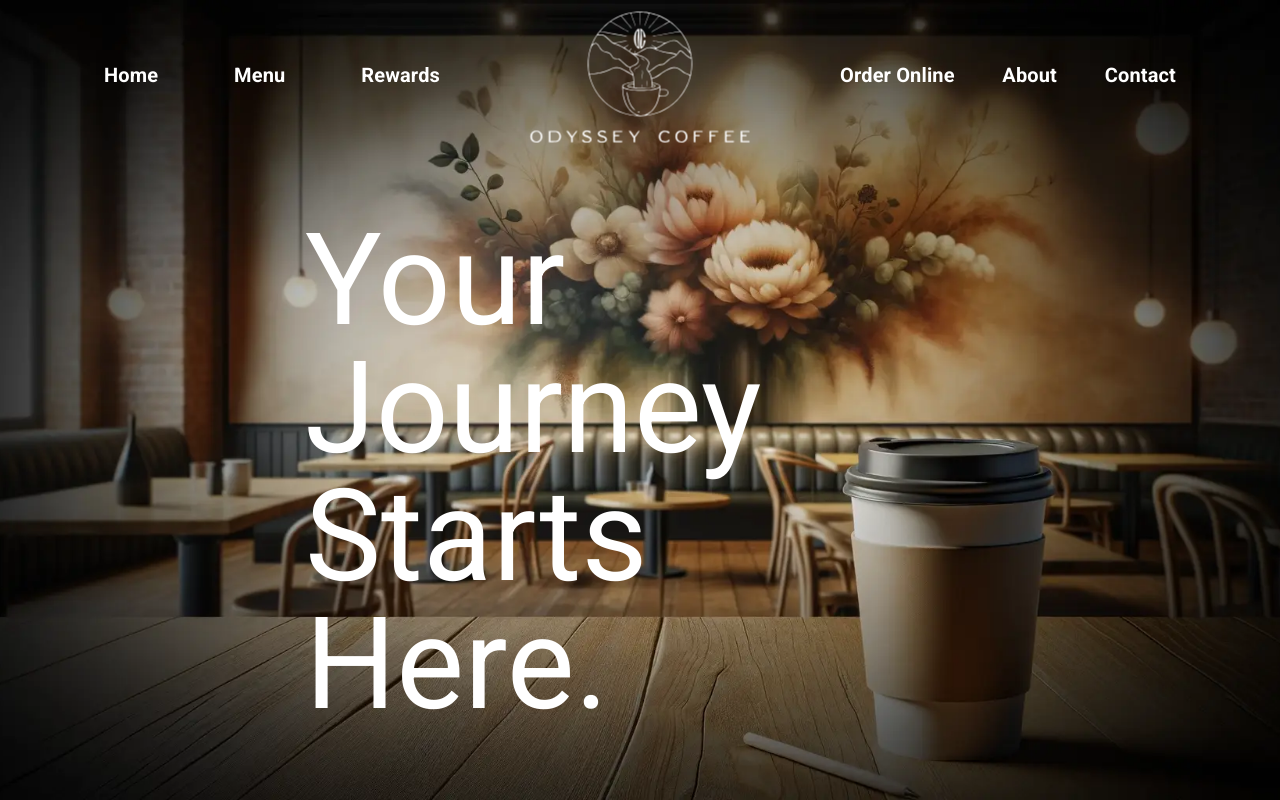
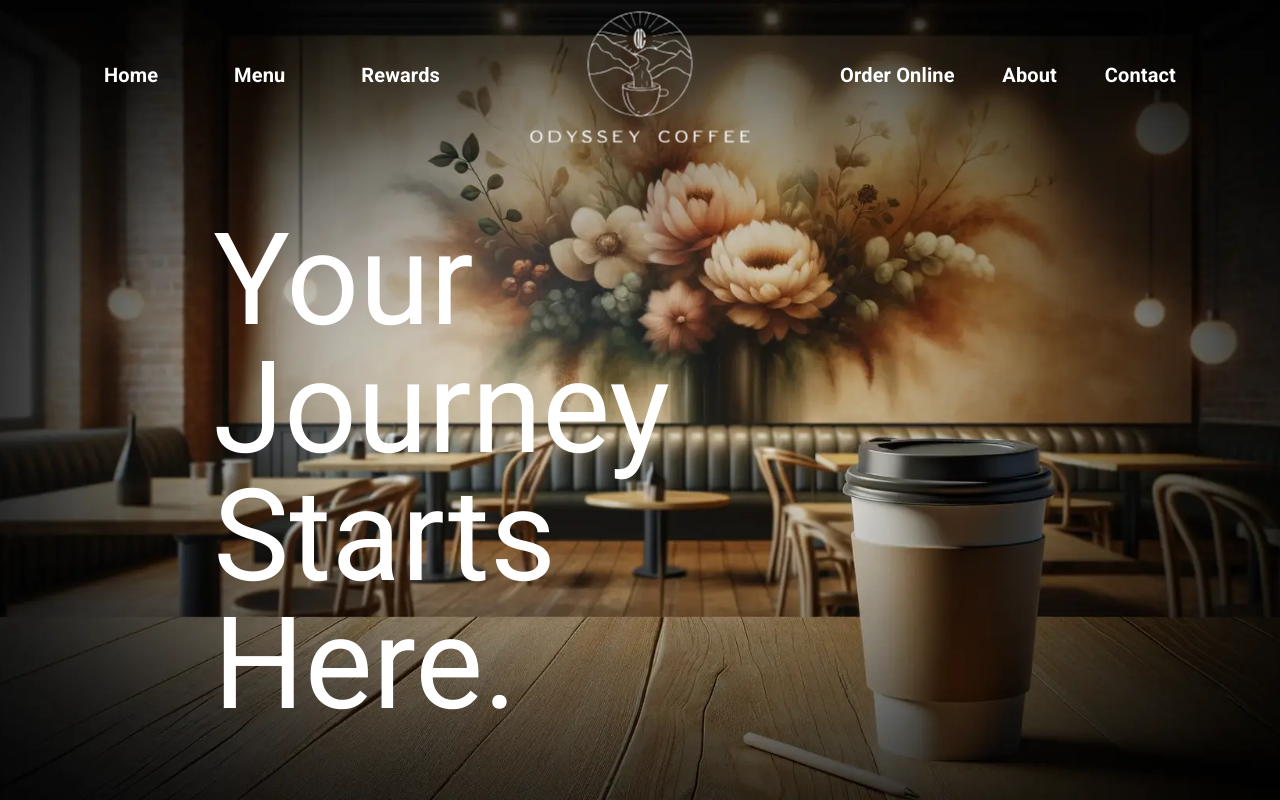
Before and after one commit to jaylamping/Odyssey-Coffee, a React (Vite) app: page / in a window 1280 px wide. Built offline with nearby package versions, Linux system fonts and the light colour scheme.

Commit message:
fixing spacing

```diff
--- a/src/pages/Home.tsx
+++ b/src/pages/Home.tsx
@@ -1,7 +1,7 @@
 const Home = () => {
   return (
     <div className='grid grid-cols-12 bg-cover bg-center h-screen w-screen bg-no-repeat home-background'>
-      <div className='col-start-4 col-span-4 flex items-center justify-center min-h-screen text-white pt-36'>
+      <div className='col-start-3 col-span-5 flex items-center justify-center min-h-screen text-white pt-36'>
         <h1 className='text-9xl'>Your Journey Starts Here.</h1>
       </div>
     </div>
```
